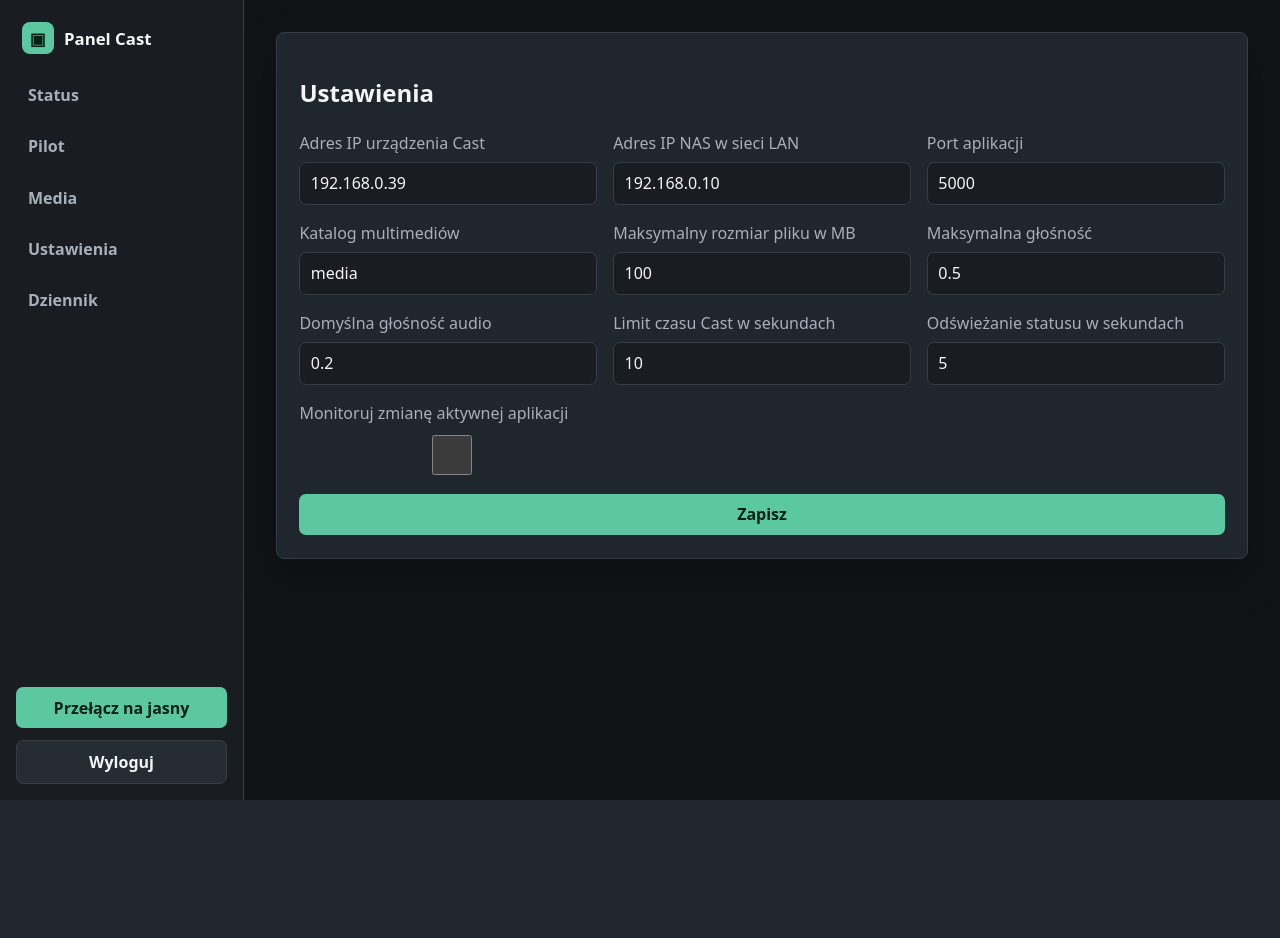
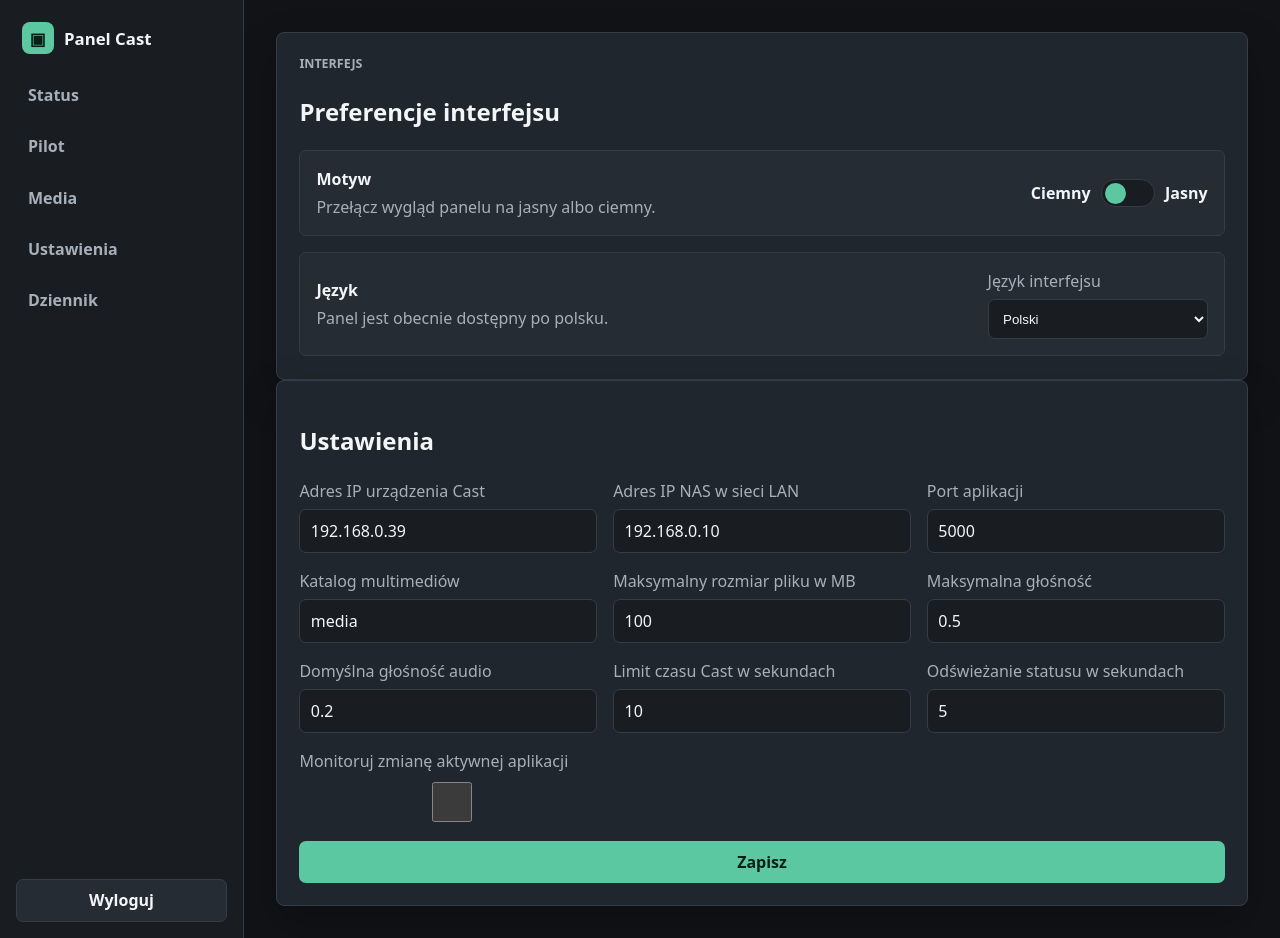
Before and after one commit to Mateusz1256/Chromecast_Web_Panel, a Flask app: page /settings in a window 1280 px wide. Before the commit the page ends 800 px from the top, so only its background shows below. Run offline with Flask 3, Linux system fonts and the light colour scheme; a user stored in the database is signed in; parts of the project's set-up code (start-up, migrations or seed data) failed here and were passed over.

Commit message:
fix: move theme control to settings

```diff
--- a/app/static/app.js
+++ b/app/static/app.js
@@ -1,20 +1,19 @@
 (function () {
   var storageKey = "cast-panel-theme";
-  var toggle = document.querySelector("[data-theme-toggle]");
-  var label = document.querySelector("[data-theme-label]");
+  var switchInput = document.querySelector("[data-theme-switch]");
 
   function applyTheme(theme) {
     document.documentElement.dataset.theme = theme;
-    if (label) {
-      label.textContent = theme === "light" ? "Przełącz na ciemny" : "Przełącz na jasny";
+    if (switchInput) {
+      switchInput.checked = theme === "light";
     }
   }
 
   applyTheme(window.localStorage.getItem(storageKey) || "dark");
 
-  if (toggle) {
-    toggle.addEventListener("click", function () {
-      var next = document.documentElement.dataset.theme === "dark" ? "light" : "dark";
+  if (switchInput) {
+    switchInput.addEventListener("change", function () {
+      var next = switchInput.checked ? "light" : "dark";
       window.localStorage.setItem(storageKey, next);
       applyTheme(next);
     });
--- a/app/static/styles.css
+++ b/app/static/styles.css
@@ -170,7 +170,6 @@ input[type="range"] {
   margin-top: auto;
 }
 
-.theme-toggle,
 .full-width {
   width: 100%;
 }
@@ -511,6 +510,90 @@ input[type="range"] {
   gap: 1rem;
 }
 
+.settings-preferences {
+  display: grid;
+  gap: 1rem;
+}
+
+.preference-row {
+  display: flex;
+  align-items: center;
+  justify-content: space-between;
+  gap: 1rem;
+  border: 1px solid var(--border);
+  border-radius: 7px;
+  background: var(--panel-soft);
+  padding: 1rem;
+}
+
+.preference-row h2 {
+  margin: 0;
+  font-size: 1rem;
+}
+
+.preference-row p {
+  margin: 0.25rem 0 0;
+}
+
+.switch-control {
+  display: flex;
+  align-items: center;
+  gap: 0.65rem;
+  color: var(--text);
+  font-weight: 750;
+}
+
+.switch-control input {
+  position: absolute;
+  width: 1px;
+  height: 1px;
+  overflow: hidden;
+  clip: rect(0 0 0 0);
+}
+
+.switch-slider {
+  position: relative;
+  width: 3.35rem;
+  height: 1.8rem;
+  border: 1px solid var(--border);
+  border-radius: 999px;
+  background: var(--surface);
+}
+
+.switch-slider::after {
+  position: absolute;
+  top: 0.2rem;
+  left: 0.2rem;
+  width: 1.3rem;
+  height: 1.3rem;
+  border-radius: 50%;
+  background: var(--accent);
+  content: "";
+  transition: transform 0.18s ease;
+}
+
+.switch-control input:checked + .switch-slider::after {
+  transform: translateX(1.55rem);
+}
+
+.switch-control input:focus-visible + .switch-slider {
+  outline: 2px solid var(--accent);
+  outline-offset: 3px;
+}
+
+.language-select {
+  min-width: min(220px, 100%);
+}
+
+.language-select select {
+  min-height: 2.5rem;
+  border: 1px solid var(--border);
+  border-radius: 7px;
+  background: var(--surface);
+  color: var(--text);
+  padding: 0.55rem 0.65rem;
+}
+
 label {
   display: grid;
   gap: 0.4rem;
@@ -554,7 +637,7 @@ form {
   }
 
   .sidebar-footer {
-    grid-template-columns: 1fr 1fr;
+    grid-template-columns: 1fr;
     margin-top: 1rem;
   }
 
@@ -568,6 +651,11 @@ form {
   .page-title,
   .section-head,
   .media-actions {
+    align-items: stretch;
+    flex-direction: column;
+  }
+
+  .preference-row {
     align-items: stretch;
     flex-direction: column;
   }
--- a/app/templates/base.html
+++ b/app/templates/base.html
@@ -28,9 +28,6 @@
             <a href="{{ url_for('audit.audit_log') }}">Dziennik</a>
           </nav>
           <div class="sidebar-footer">
-            <button type="button" class="theme-toggle" data-theme-toggle>
-              <span data-theme-label>Przełącz na jasny</span>
-            </button>
             <form method="post" action="{{ url_for('auth.logout') }}">
               <input type="hidden" name="csrf_token" value="{{ csrf_token() }}">
               <button type="submit" class="secondary full-width">Wyloguj</button>
--- a/app/templates/settings/index.html
+++ b/app/templates/settings/index.html
@@ -1,6 +1,41 @@
 {% extends "base.html" %}
 
 {% block content %}
+  <section class="panel">
+    <div class="section-head">
+      <div>
+        <p class="eyebrow">Interfejs</p>
+        <h1>Preferencje interfejsu</h1>
+      </div>
+    </div>
+    <div class="settings-preferences">
+      <div class="preference-row">
+        <div>
+          <h2>Motyw</h2>
+          <p class="muted">Przełącz wygląd panelu na jasny albo ciemny.</p>
+        </div>
+        <label class="switch-control">
+          <span>Ciemny</span>
+          <input type="checkbox" data-theme-switch aria-label="Jasny motyw">
+          <span class="switch-slider" aria-hidden="true"></span>
+          <span>Jasny</span>
+        </label>
+      </div>
+      <div class="preference-row">
+        <div>
+          <h2>Język</h2>
+          <p class="muted">Panel jest obecnie dostępny po polsku.</p>
+        </div>
+        <label class="language-select">
+          <span>Język interfejsu</span>
+          <select data-language-select aria-label="Język interfejsu">
+            <option value="pl" selected>Polski</option>
+          </select>
+        </label>
+      </div>
+    </div>
+  </section>
+
   <section class="panel">
     <h1>Ustawienia</h1>
     <form method="post">
```
Also changed, not shown: tests/test_auth_settings.py (+17 -0 lines), CHANGELOG.md.
